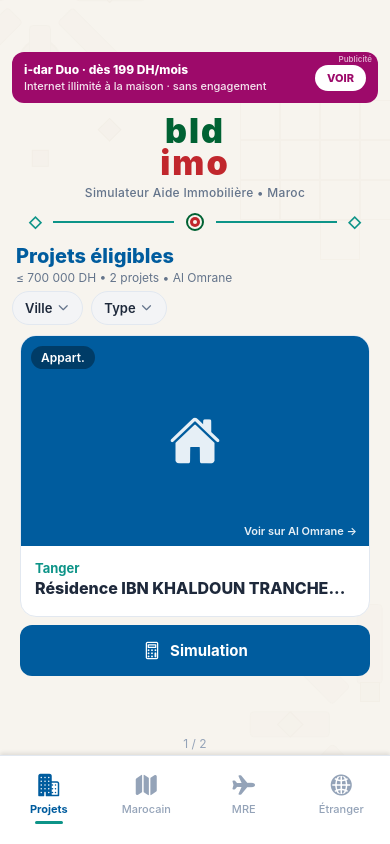
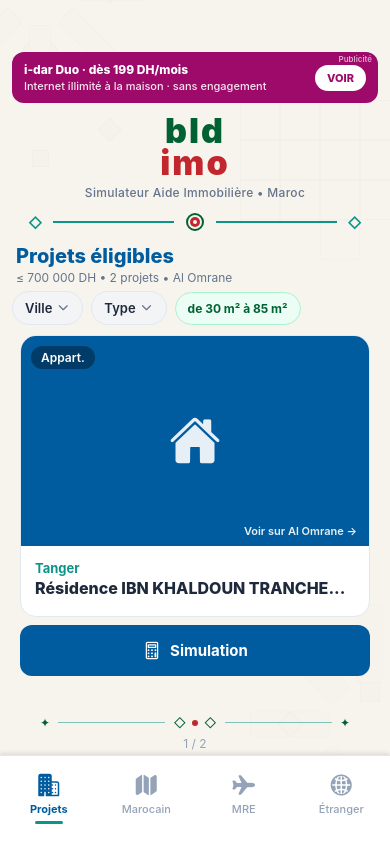
Before and after one commit to TAXI84/bldimo, a React Native app: screen / in a window 390 px wide. Built offline with nearby package versions, Linux system fonts and the light colour scheme.

Commit message:
ui: surface hint 30-85m2 + zellige strip under cards

```diff
--- a/app/projets.tsx
+++ b/app/projets.tsx
@@ -68,6 +68,20 @@
     <View style={styles.metaBlock}>
       {surfaceLine ? <Text style={styles.metaSurface}>{surfaceLine}</Text> : null}
       {priceLine ? <Text style={styles.metaPrice}>{priceLine}</Text> : null}
+    </View>
+  );
+}
+
+function MotifStrip() {
+  return (
+    <View style={styles.motifStrip}>
+      <Text style={styles.motifSym}>✦</Text>
+      <View style={styles.motifLine} />
+      <Text style={styles.motifSym}>◇</Text>
+      <View style={styles.motifDot} />
+      <Text style={styles.motifSym}>◇</Text>
+      <View style={styles.motifLine} />
+      <Text style={styles.motifSym}>✦</Text>
     </View>
   );
 }
@@ -145,6 +159,9 @@
           <Text style={styles.dropText}>{typeLabel(type)}</Text>
           <Ionicons name="chevron-down" size={14} color={Colors.textLight} />
         </TouchableOpacity>
+        <View style={styles.surfaceChip}>
+          <Text style={styles.surfaceChipText}>de 30 m² à 85 m²</Text>
+        </View>
       </View>
 
       {filtered.length === 0 ? (
@@ -219,6 +236,9 @@
               </View>
             ))}
           </ScrollView>
+
+          <MotifStrip />
+
           <Text style={styles.counter}>
             {Math.min(index + 1, filtered.length)} / {filtered.length}
           </Text>
@@ -323,6 +343,7 @@
     alignItems: 'center',
     paddingHorizontal: 12,
     marginBottom: 6,
+    flexWrap: 'wrap',
   },
   dropBtn: {
     flexDirection: 'row',
@@ -333,10 +354,23 @@
     paddingVertical: 8,
     borderWidth: 1,
     borderColor: Colors.border,
-    maxWidth: 120,
+    maxWidth: 110,
     marginRight: 8,
   },
-  dropText: { fontSize: 13, fontWeight: '600', color: Colors.text, maxWidth: 90, marginRight: 4 },
+  dropText: { fontSize: 13, fontWeight: '600', color: Colors.text, maxWidth: 80, marginRight: 4 },
+  surfaceChip: {
+    backgroundColor: '#ECFDF5',
+    borderRadius: 20,
+    paddingHorizontal: 12,
+    paddingVertical: 8,
+    borderWidth: 1,
+    borderColor: '#A7F3D0',
+  },
+  surfaceChipText: {
+    fontSize: 12,
+    fontWeight: '700',
+    color: '#006233',
+  },
   scrollContent: { paddingHorizontal: 10, paddingTop: 4 },
   cardWrap: { width: CARD_WIDTH, marginHorizontal: CARD_MARGIN },
   card: {
@@ -411,9 +445,35 @@
     borderRadius: 12,
   },
   simButtonText: { color: '#fff', fontSize: 15, fontWeight: '700', marginLeft: 8 },
+  motifStrip: {
+    flexDirection: 'row',
+    alignItems: 'center',
+    justifyContent: 'center',
+    marginTop: 10,
+    marginBottom: 4,
+    paddingHorizontal: 40,
+  },
+  motifLine: {
+    flex: 1,
+    height: 1.5,
+    backgroundColor: '#0D9488',
+    marginHorizontal: 8,
+    opacity: 0.5,
+  },
+  motifSym: {
+    color: '#006233',
+    fontSize: 12,
+  },
+  motifDot: {
+    width: 6,
+    height: 6,
+    borderRadius: 3,
+    backgroundColor: '#C1272D',
+    marginHorizontal: 6,
+  },
   counter: {
     textAlign: 'center',
-    marginTop: 6,
+    marginTop: 2,
     marginBottom: 4,
     fontSize: 12,
     color: Colors.textMuted,
```
